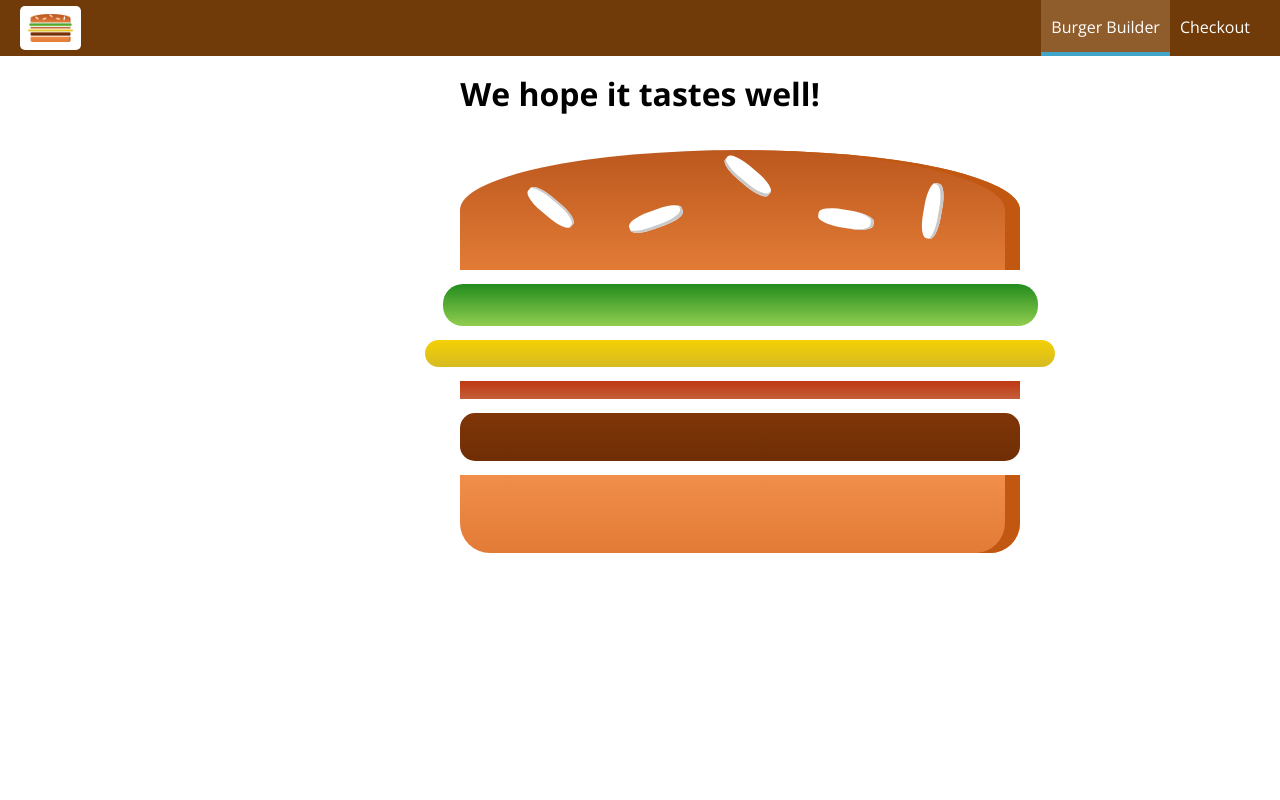
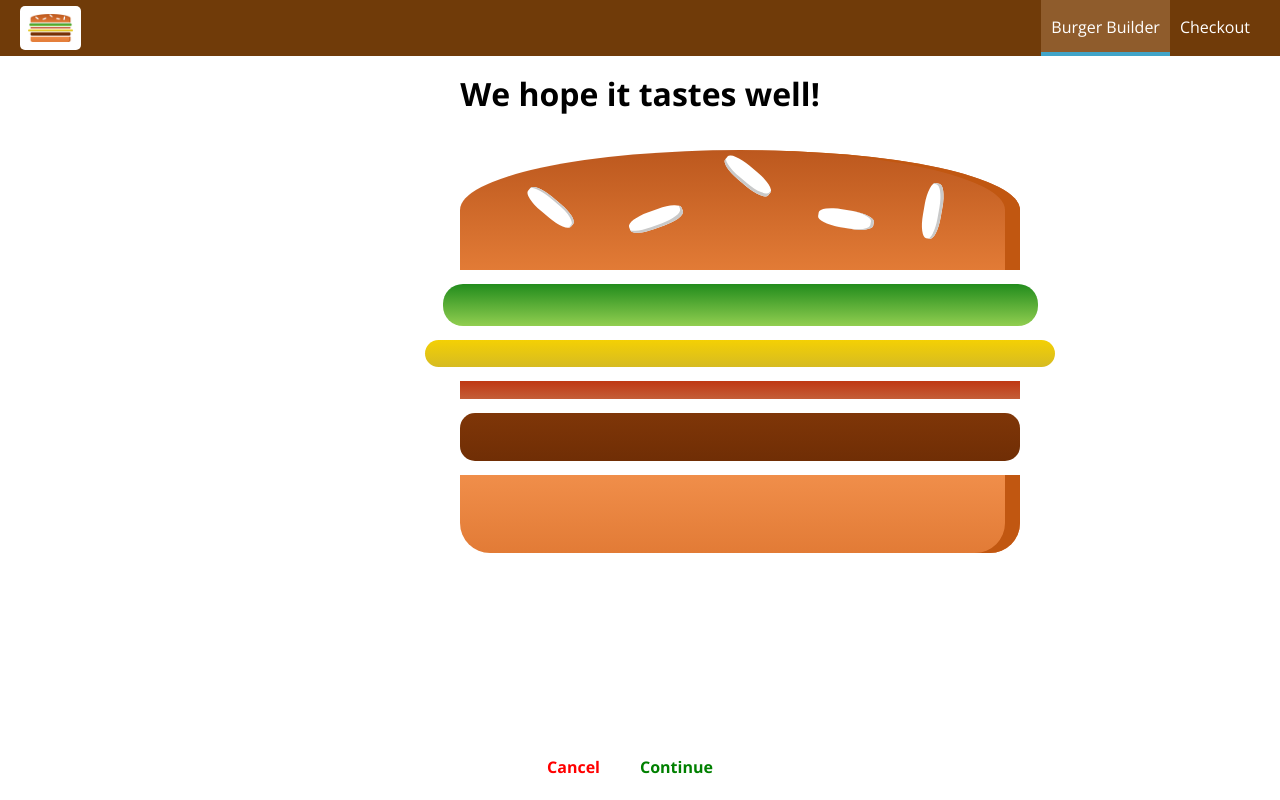
Before and after one commit to jelenamanot/burger-builder, a React app: page /checkout in a window 1280 px wide. Built offline with nearby package versions, Linux system fonts and the light colour scheme.

Commit message:
Checkout page buttons

```diff
--- a/src/components/Order/CheckoutSummary/CheckoutSummary.js
+++ b/src/components/Order/CheckoutSummary/CheckoutSummary.js
@@ -13,14 +13,15 @@ const checkoutSummary = (props) => {
             </div>
             <Button
                 btnType="Danger"
-
+                clicked={props.checkoutCancelled}
             >
-                Cancel
+                <span style={{color: 'red'}}>Cancel</span>
             </Button>
             <Button
                 btnType="Success"
+                clicked={props.checkoutContinued}
             >
-                Continue
+                <span style={{color: 'green'}}>Continue</span>
             </Button>
         </div>
     );
--- a/src/containers/BurgerBuilder/BurgerBuilder.js
+++ b/src/containers/BurgerBuilder/BurgerBuilder.js
@@ -95,6 +95,8 @@ class BurgerBuilder extends Component {
 
     purchaseContinueHandler = () => {
         // alert('Continue...');
+
+        /*
         this.setState({
             loading: true
         });
@@ -126,6 +128,9 @@ class BurgerBuilder extends Component {
                     purchasing: false
                 });
             });
+
+            */
+        this.props.history.push('/checkout');
     };
 
     render() {
--- a/src/containers/Checkout/Checkout.js
+++ b/src/containers/Checkout/Checkout.js
@@ -10,11 +10,24 @@ class Checkout extends React.Component {
             bacon: 1,
             meat: 1
         }
-    }
+    };
+
+    checkoutCancelledHandler = () => {
+        this.props.history.goBack();
+    };
+
+    checkoutContinuedHandler = () => {
+        this.props.history.replace('/checkout/contact-data');
+    };
+
     render() {
         return(
             <div>
-                <CheckoutSummary ingredients={this.state.ingredients}/>
+                <CheckoutSummary
+                    ingredients={this.state.ingredients}
+                    checkoutCancelled={this.checkoutCancelledHandler}
+                    checkoutContinued={this.checkoutContinuedHandler}
+                />
             </div>
         );
     }
```
